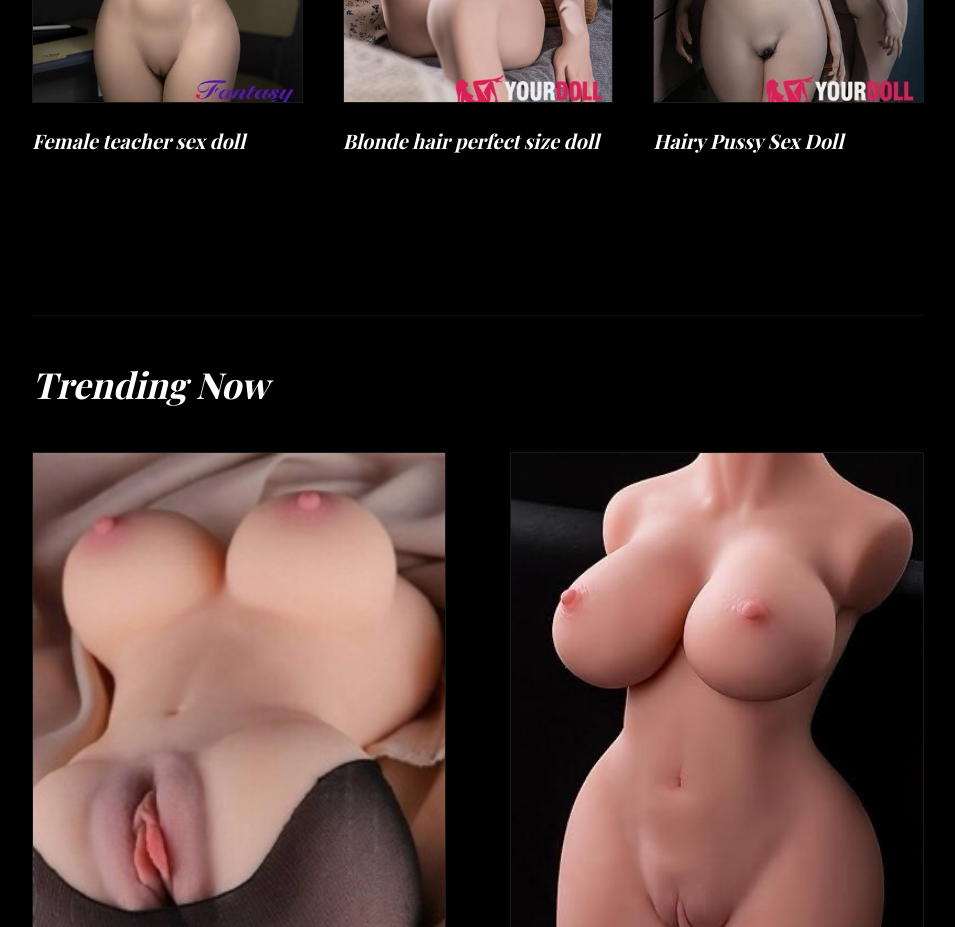
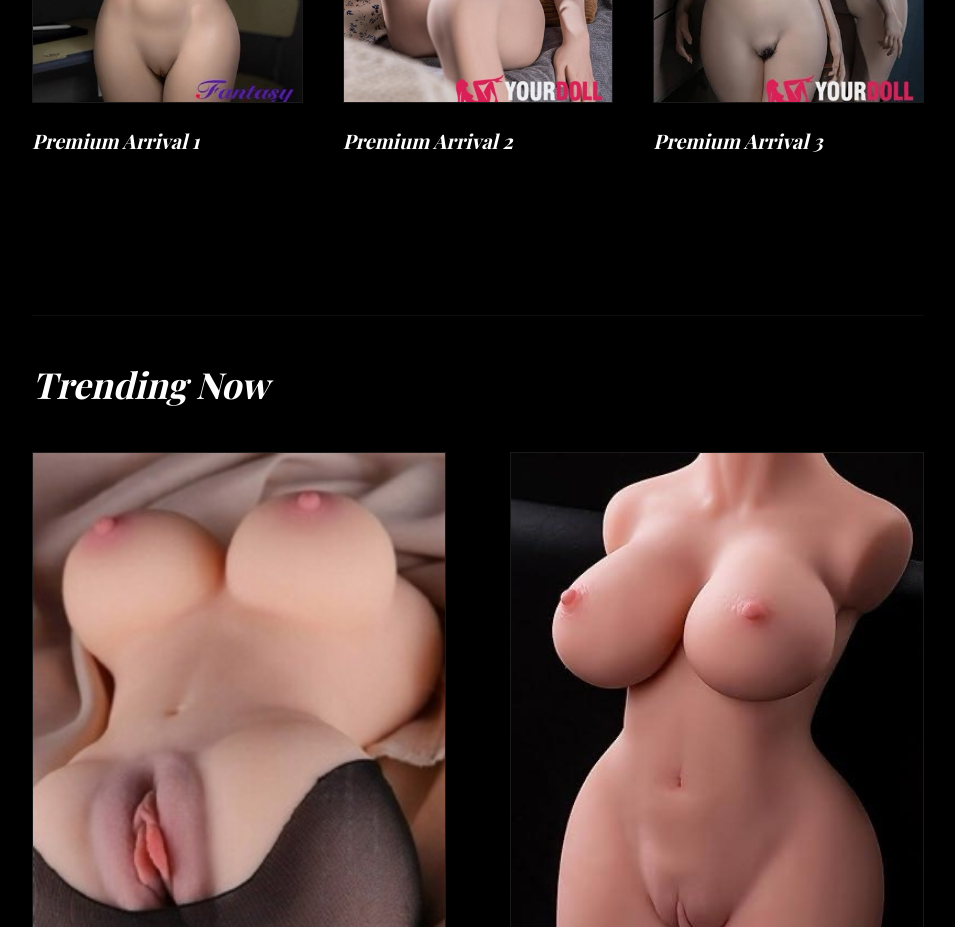
Before and after one commit to Addiction-toys/sex-toys, a plain HTML site: page index.html in a window 1280 px wide. Shown: the part 1100-2027 px from the top of the page, without its empty margins (324-1279 px from the left). Drawn offline with nearby package versions, Linux system fonts and the light colour scheme; a web font is replaced by a local one.

Commit message:
Update index.html

```diff
--- a/index.html
+++ b/index.html
@@ -129,20 +129,75 @@
 
         // --- 2. CHANGE PRODUCT NAMES & PRICES HERE ---
         // Change the text inside the quotes to name your products.
-        const productNames = {
-            "arrival-1": { name: "Female teacher sex doll", price: "7,500" },
-            "arrival-2": { name: "Blonde hair perfect size doll", price: "7,800" },
-            "arrival-3": { name: "Hairy Pussy Sex Doll", price: "8,200" },
-            "trending-1": { name: "Elite Glass Pro", price: "4,900" },
-            "trending-2": { name: "Soft Touch Master", price: "3,500" },
-            "dildo-1": { name: "Crystal Curve", price: "5,200" },
-            "vibrator-1": { name: "Silent Whisper", price: "6,000" },
-            "pussy-1": { name: "Real Feel Stroker", price: "4,500" },
-            "butt-1": { name: "Jewel Plug", price: "3,200" },
-            "bdsm-1": { name: "Silk Restraints", price: "2,500" },
-            "doll-1": { name: "Luna Life-Size", price: "85,000" }
-            // To add more, follow this pattern: "slug-number": { name: "NAME", price: "PRICE" },
-        };
+            const productNames = {
+        // Arrivals
+        "arrival-1": { name: "Premium Arrival 1", price: "7,500" },
+        "arrival-2": { name: "Premium Arrival 2", price: "7,500" },
+        "arrival-3": { name: "Premium Arrival 3", price: "7,500" },
+        "arrival-4": { name: "Premium Arrival 4", price: "7,500" },
+        "arrival-5": { name: "Premium Arrival 5", price: "7,500" },
+        "arrival-6": { name: "Premium Arrival 6", price: "7,500" },
+        "arrival-7": { name: "Premium Arrival 7", price: "7,500" },
+        "arrival-8": { name: "Premium Arrival 8", price: "7,500" },
+        // Trending
+        "trending-1": { name: "Elite Glass Pro", price: "4,900" },
+        "trending-2": { name: "Soft Touch Master", price: "3,500" },
+        // Dildos
+        "dildo-1": { name: "Dildo One", price: "5,500" },
+        "dildo-2": { name: "Dildo Two", price: "5,500" },
+        "dildo-3": { name: "Dildo Three", price: "5,500" },
+        "dildo-4": { name: "Dildo Four", price: "5,500" },
+        "dildo-5": { name: "Dildo Five", price: "5,500" },
+        "dildo-6": { name: "Dildo Six", price: "5,500" },
+        "dildo-7": { name: "Dildo Seven", price: "5,500" },
+        "dildo-8": { name: "Dildo Eight", price: "5,500" },
+        // Vibrators
+        "vibrator-1": { name: "Vibrator One", price: "6,000" },
+        "vibrator-2": { name: "Vibrator Two", price: "6,000" },
+        "vibrator-3": { name: "Vibrator Three", price: "6,000" },
+        "vibrator-4": { name: "Vibrator Four", price: "6,000" },
+        "vibrator-5": { name: "Vibrator Five", price: "6,000" },
+        "vibrator-6": { name: "Vibrator Six", price: "6,000" },
+        "vibrator-7": { name: "Vibrator Seven", price: "6,000" },
+        "vibrator-8": { name: "Vibrator Eight", price: "6,000" },
+        // Pussy
+        "pussy-1": { name: "Stroker One", price: "4,500" },
+        "pussy-2": { name: "Stroker Two", price: "4,500" },
+        "pussy-3": { name: "Stroker Three", price: "4,500" },
+        "pussy-4": { name: "Stroker Four", price: "4,500" },
+        "pussy-5": { name: "Stroker Five", price: "4,500" },
+        "pussy-6": { name: "Stroker Six", price: "4,500" },
+        "pussy-7": { name: "Stroker Seven", price: "4,500" },
+        "pussy-8": { name: "Stroker Eight", price: "4,500" },
+        // Butt Plug
+        "butt-1": { name: "Plug One", price: "3,500" },
+        "butt-2": { name: "Plug Two", price: "3,500" },
+        "butt-3": { name: "Plug Three", price: "3,500" },
+        "butt-4": { name: "Plug Four", price: "3,500" },
+        "butt-5": { name: "Plug Five", price: "3,500" },
+        "butt-6": { name: "Plug Six", price: "3,500" },
+        "butt-7": { name: "Plug Seven", price: "3,500" },
+        "butt-8": { name: "Plug Eight", price: "3,500" },
+        // BDSM
+        "bdsm-1": { name: "BDSM One", price: "2,500" },
+        "bdsm-2": { name: "BDSM Two", price: "2,500" },
+        "bdsm-3": { name: "BDSM Three", price: "2,500" },
+        "bdsm-4": { name: "BDSM Four", price: "2,500" },
+        "bdsm-5": { name: "BDSM Five", price: "2,500" },
+        "bdsm-6": { name: "BDSM Six", price: "2,500" },
+        "bdsm-7": { name: "BDSM Seven", price: "2,500" },
+        "bdsm-8": { name: "BDSM Eight", price: "2,500" },
+        // Sex Dolls
+        "doll-1": { name: "Doll One", price: "80,000" },
+        "doll-2": { name: "Doll Two", price: "80,000" },
+        "doll-3": { name: "Doll Three", price: "80,000" },
+        "doll-4": { name: "Doll Four", price: "80,000" },
+        "doll-5": { name: "Doll Five", price: "80,000" },
+        "doll-6": { name: "Doll Six", price: "80,000" },
+        "doll-7": { name: "Doll Seven", price: "80,000" },
+        "doll-8": { name: "Doll Eight", price: "80,000" }
+    };
+
 
         function getProd(slug) {
             return productNames[slug] || { name: "Premium Item", price: "5,000" };
```
